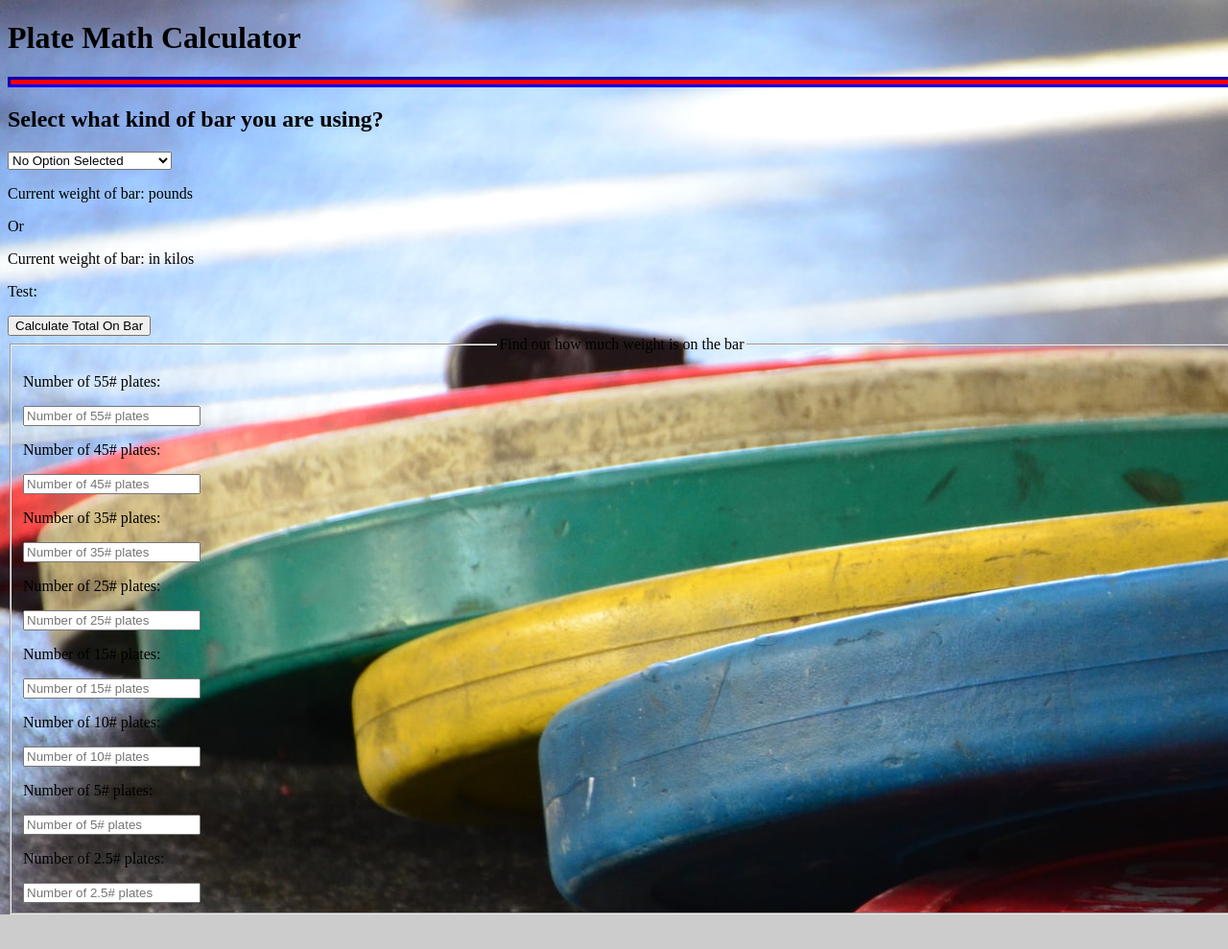
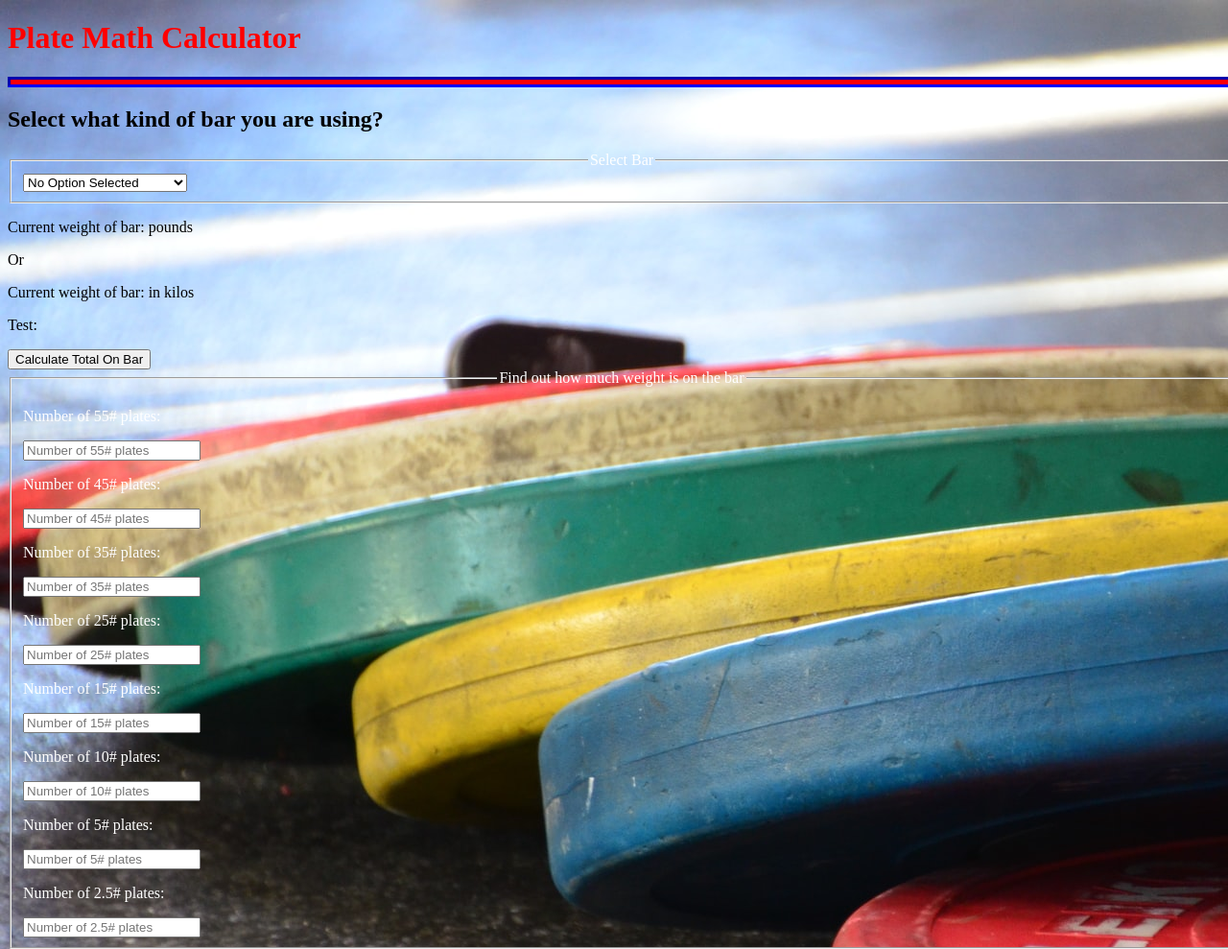
Before and after one commit to EricqyHan/PlateMath, a plain HTML site: page index.html in a window 1280 px wide. Shown: the whole page at 96% size. Before the commit the page ends 953 px from the top, so only its background shows below. Drawn offline with Linux system fonts and the light colour scheme.

Commit message:
select bar change back to dropdown instead of radio buttons

```diff
--- a/index.html
+++ b/index.html
@@ -15,12 +15,16 @@
 
    <h2>Select what kind of bar you are using?</h2>
 
+   <fieldset name="bar" onchange="selectBar()">
+      <legend>Select Bar</legend>
+      <select name="bar" id="bar" onchange="selectBar()">
+         <option value="0" selected>No Option Selected</option>
+         <option value="45">Men's 45# bar (20 kg)</option>
+         <option value="33">Women's 33# bar (15 kg)</option>
+      </select>
+   </fieldset>
 
-   <select name="bar" id="bar" onchange="selectBar()">
-      <option value="0" selected>No Option Selected</option>
-      <option value="45">Men's 45# bar (20 kg)</option>
-      <option value="33">Women's 33# bar (15 kg)</option>
-   </select>
+
 
 
    <p>Current weight of bar: <span id="barWeight"></span> pounds</p>
--- a/script.js
+++ b/script.js
@@ -1,8 +1,8 @@
 function selectBar() {
   //   alert("you have changed");
-  let bar = document.getElementById("bar").value;
+  let bar = document.querySelector("#bar").value;
   document.getElementById("barWeight").innerText = bar;
-  document.getElementById("barWeightKilos").innerText = 0.454 * +bar;
+  document.getElementById("barWeightKilos").innerText = Math.ceil(0.454 * +bar);
 }
 
 // function selected45Pound() {
--- a/styles/style.css
+++ b/styles/style.css
@@ -20,3 +20,11 @@ label {
   display: block;
   margin: 1rem 0;
 }
+
+h1 {
+  color: Red;
+}
+
+fieldset {
+  color: white;
+}
```
